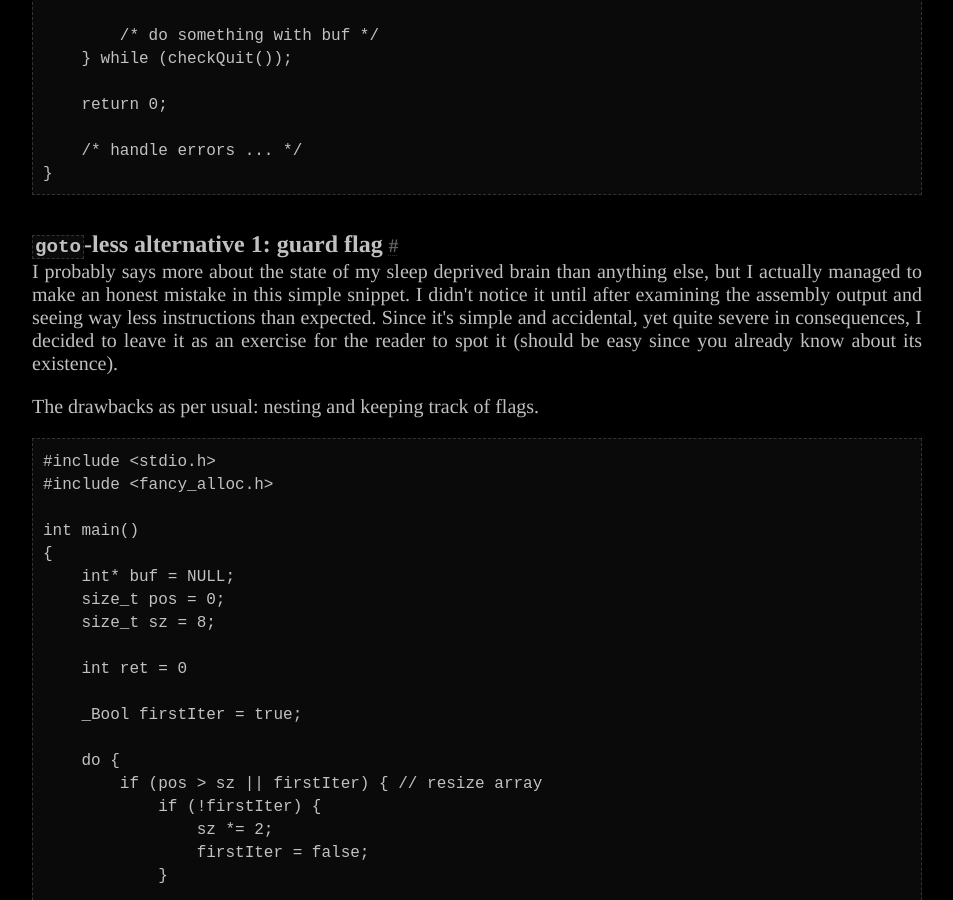
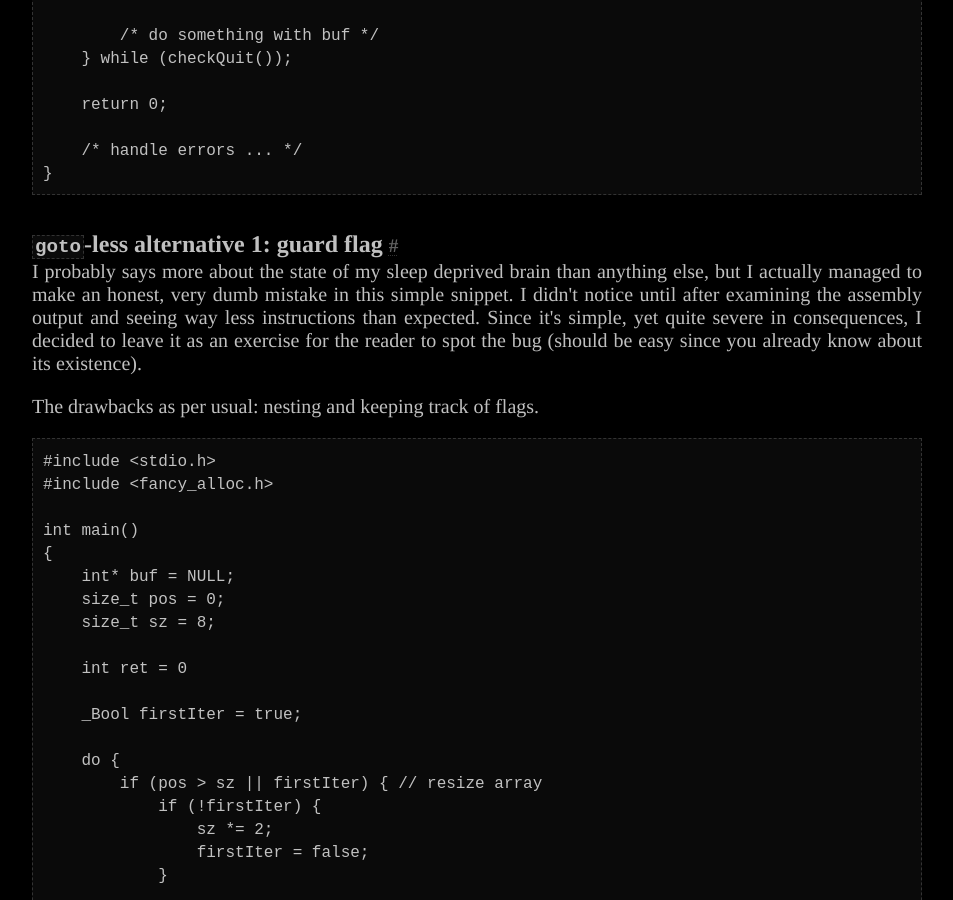
Before and after one commit to Jorenar/blog, a Jekyll site: the page built from _posts/2023-02-26-gotophobia-harmful.md, in a window 1280 px wide and 900 px high, scrolled down 22362 px. Shown: the whole window, without its empty margins (163-1116 px from the left). Built offline with Jekyll 4.4.1, drawn with Linux system fonts in a browser that asks for light colours.

```diff
--- a/_posts/2023-02-26-gotophobia-harmful.md
+++ b/_posts/2023-02-26-gotophobia-harmful.md
@@ -1302,11 +1302,11 @@ ALLOC:      temp = arrayAllocSmart(buf, sz, pos);
 ### `goto`-less alternative 1: guard flag
 
 I probably says more about the state of my sleep deprived brain than anything
-else, but I actually managed to make an honest mistake in this simple snippet.
-I didn't notice it until after examining the assembly output and seeing way
-less instructions than expected. Since it's simple and accidental, yet quite
+else, but I actually managed to make an honest, very dumb mistake in this
+simple snippet. I didn't notice until after examining the assembly output
+and seeing way less instructions than expected. Since it's simple, yet quite
 severe in consequences, I decided to leave it as an exercise for the reader
-to spot it (should be easy since you already know about its existence).
+to spot the bug (should be easy since you already know about its existence).
 
 The drawbacks as per usual: nesting and keeping track of flags.
 
```
